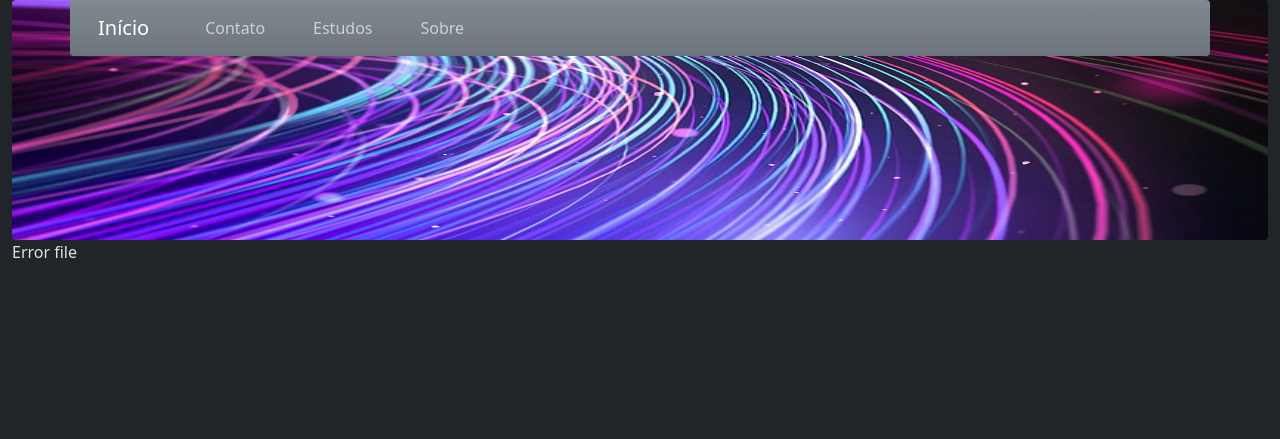
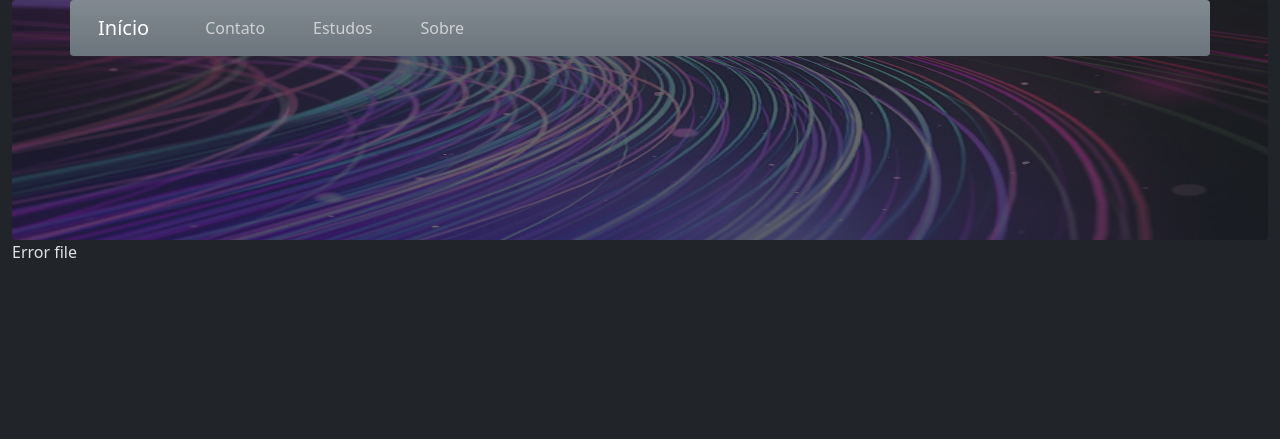
Before and after one commit to fabioschunig/fabioschunig-site, a PHP site: page / in a window 1280 px wide. Shown: the top 439 px of the page. Run offline with PHP 8.4, Linux system fonts and the light colour scheme.

Commit message:
CSS opacity in header image

```diff
--- a/public/css/main.css
+++ b/public/css/main.css
@@ -12,4 +12,5 @@
 .img-topo {
     height: 100%;
     width: 100%;
+    opacity: 0.3;
 }
```
